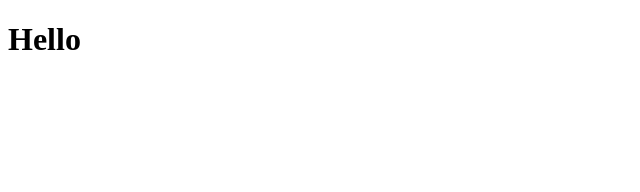
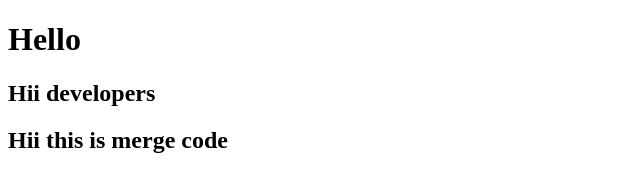
Before and after one commit to MahendrakumarPuli/Git-merge, a plain HTML site: page index.html in a window 1280 px wide. Shown: the whole page, without its empty margins (0-640 px from the left). Drawn offline with Linux system fonts and the light colour scheme.

Commit message:
i haved a line by rani

```diff
--- a/index.html
+++ b/index.html
@@ -7,5 +7,7 @@
 </head>
 <body>
     <h1>Hello</h1>
+    <h2>Hii developers</h2>
+    <h2>Hii this is merge code</h2>
 </body>
 </html>
```
